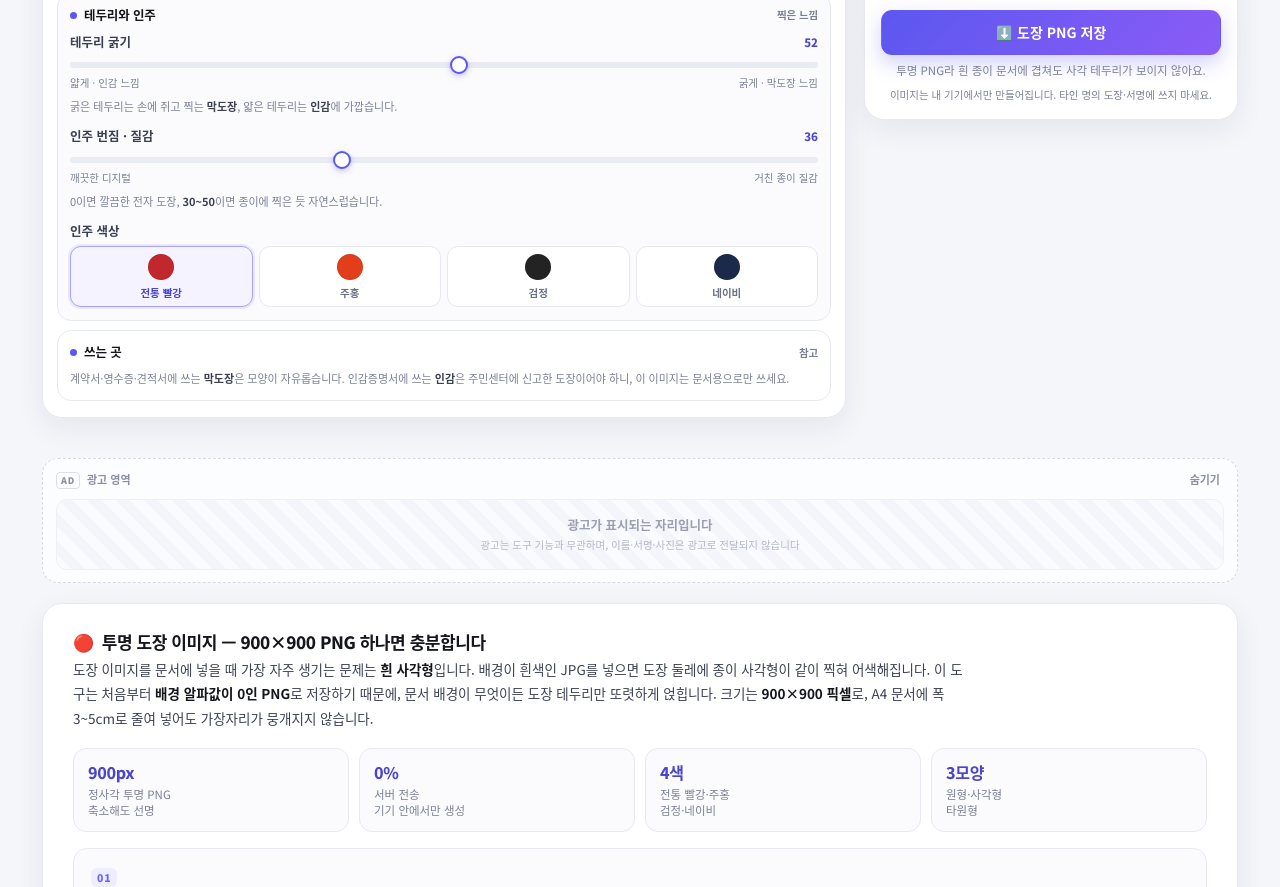
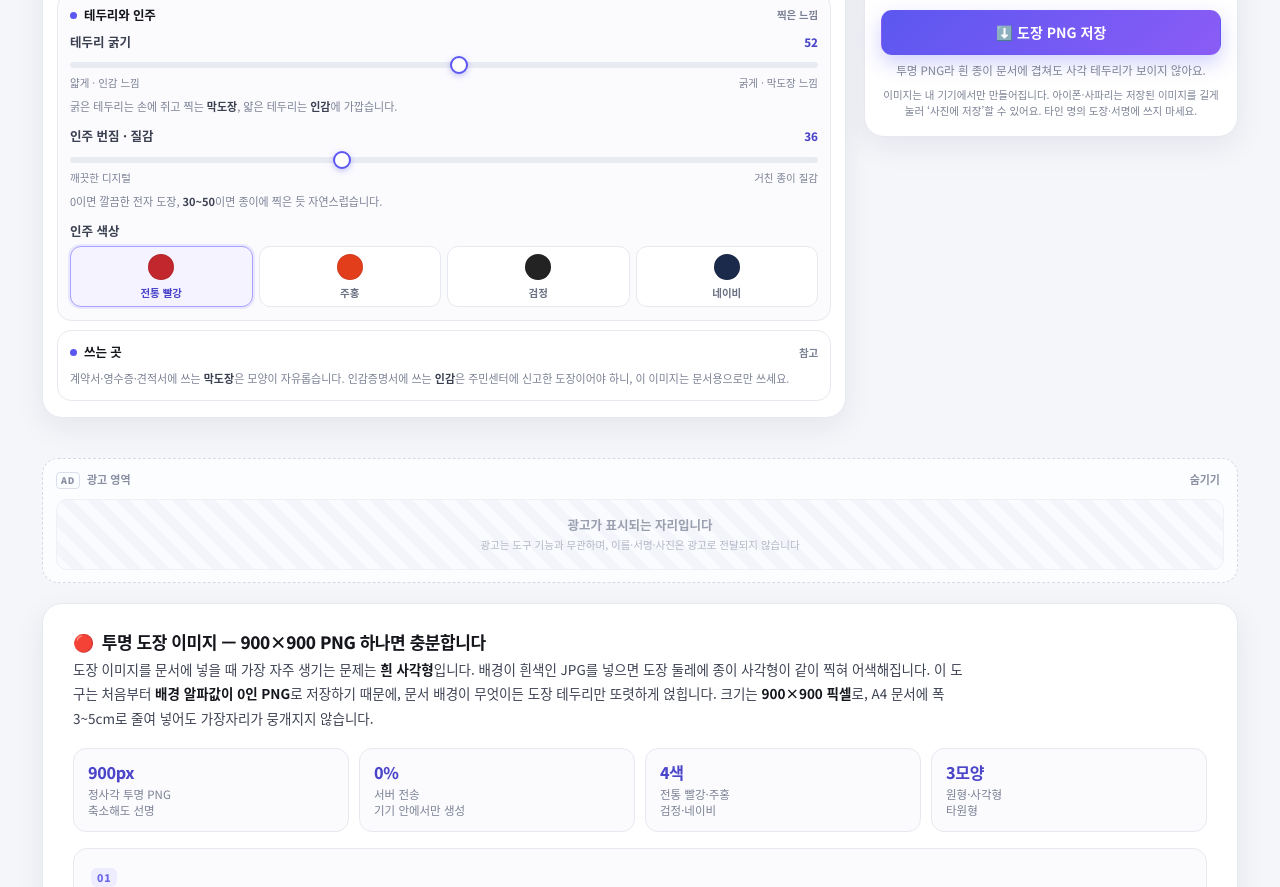
Before and after one commit to mydaesu-lab/mydaesu-lab.github.io, a plain HTML site: page stamp-sign/index.html in a window 1280 px wide. Shown: the part 866-1753 px from the top of the page. Drawn offline with Linux system fonts and the light colour scheme; a web font is replaced by a local one.

Commit message:
도장·서명: 아이폰 저장 안내 문구 추가

```diff
--- a/stamp-sign/index.html
+++ b/stamp-sign/index.html
@@ -687,7 +687,7 @@
 
       <button class="btn btn-primary btn-block" type="button" id="saveBtn">⬇️ 투명 PNG 저장</button>
       <p class="hint center" id="saveHint">투명 PNG라 흰 종이 문서에 겹쳐도 사각 테두리가 보이지 않아요.</p>
-      <p class="hint center tiny">이미지는 내 기기에서만 만들어집니다. 타인 명의 도장·서명에 쓰지 마세요.</p>
+      <p class="hint center tiny">이미지는 내 기기에서만 만들어집니다. 아이폰·사파리는 저장된 이미지를 길게 눌러 ‘사진에 저장’할 수 있어요. 타인 명의 도장·서명에 쓰지 마세요.</p>
     </aside>
   </section>
 
```
